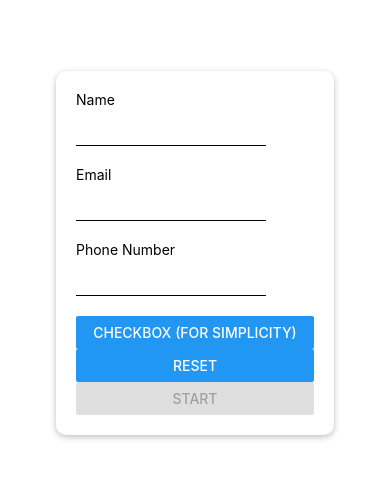
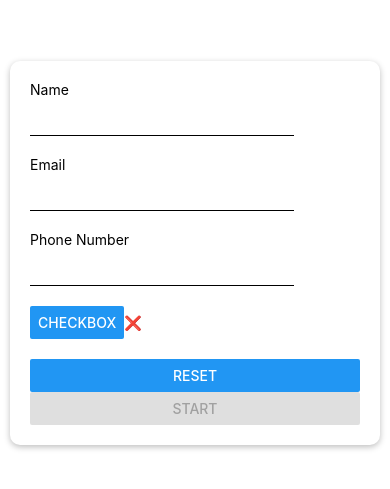
Before and after one commit to ozzyfly/5520_assignment1, a React Native app: screen / in a window 390 px wide. Shown: the part 169-658 px from the top of the page. Built offline with nearby package versions, Linux system fonts and the light colour scheme.

Commit message:
Introduced KeyboardAvoidingView, Added a handleReset, and Some styling adjustments

```diff
--- a/screens/StartScreen.js
+++ b/screens/StartScreen.js
@@ -1,5 +1,5 @@
 import React, { useState } from 'react';
-import { View, Text, TextInput, Button, StyleSheet } from 'react-native';
+import { View, Text, TextInput, Button, StyleSheet, KeyboardAvoidingView, Platform } from 'react-native';
 import Card from '../components/Card';
 
 const StartScreen = ({ onStart, onReset }) => {
@@ -33,6 +33,14 @@ const StartScreen = ({ onStart, onReset }) => {
     return isValid;
   };
 
+  const handleReset = () => {
+    setName('');
+    setEmail('');
+    setPhoneNumber('');
+    setCheckboxSelected(false);
+    setErrors({ name: '', email: '', phoneNumber: '' });
+  };
+
   const handleStart = () => {
     if (validateInput()) {
       const userData = { name, email, phoneNumber };
@@ -41,7 +49,7 @@ const StartScreen = ({ onStart, onReset }) => {
   };
 
   return (
-    <View style={styles.screen}>
+    <KeyboardAvoidingView behavior={Platform.OS === "ios" ? "padding" : "height"} style={styles.screen}>
       <Card>
         <Text>Name</Text>
         <TextInput
@@ -67,11 +75,15 @@ const StartScreen = ({ onStart, onReset }) => {
         />
         {errors.phoneNumber && <Text style={styles.errorText}>{errors.phoneNumber}</Text>}
 
-        <Button title="Checkbox (for simplicity)" onPress={() => setCheckboxSelected(!checkboxSelected)} />
-        <Button title="Reset" onPress={onReset} />
+        <View style={styles.checkboxContainer}>
+          <Button title="Checkbox" onPress={() => setCheckboxSelected(!checkboxSelected)} />
+          <Text>{checkboxSelected ? '✅' : '❌'}</Text>
+        </View>
+
+        <Button title="Reset" onPress={handleReset} />
         <Button title="Start" onPress={handleStart} disabled={!checkboxSelected} />
       </Card>
-    </View>
+    </KeyboardAvoidingView>
   );
 };
 
@@ -79,7 +91,7 @@ const styles = StyleSheet.create({
   screen: {
     flex: 1,
     justifyContent: 'center',
-    alignItems: 'center',
+    // alignItems: 'center',
   },
   input: {
     width: '80%',
@@ -91,6 +103,11 @@ const styles = StyleSheet.create({
     color: 'red',
     marginBottom: 10,
   },
+  checkboxContainer: {
+    flexDirection: 'row',
+    alignItems: 'center',
+    marginBottom: 20,
+  }
 });
 
 export default StartScreen;
```
